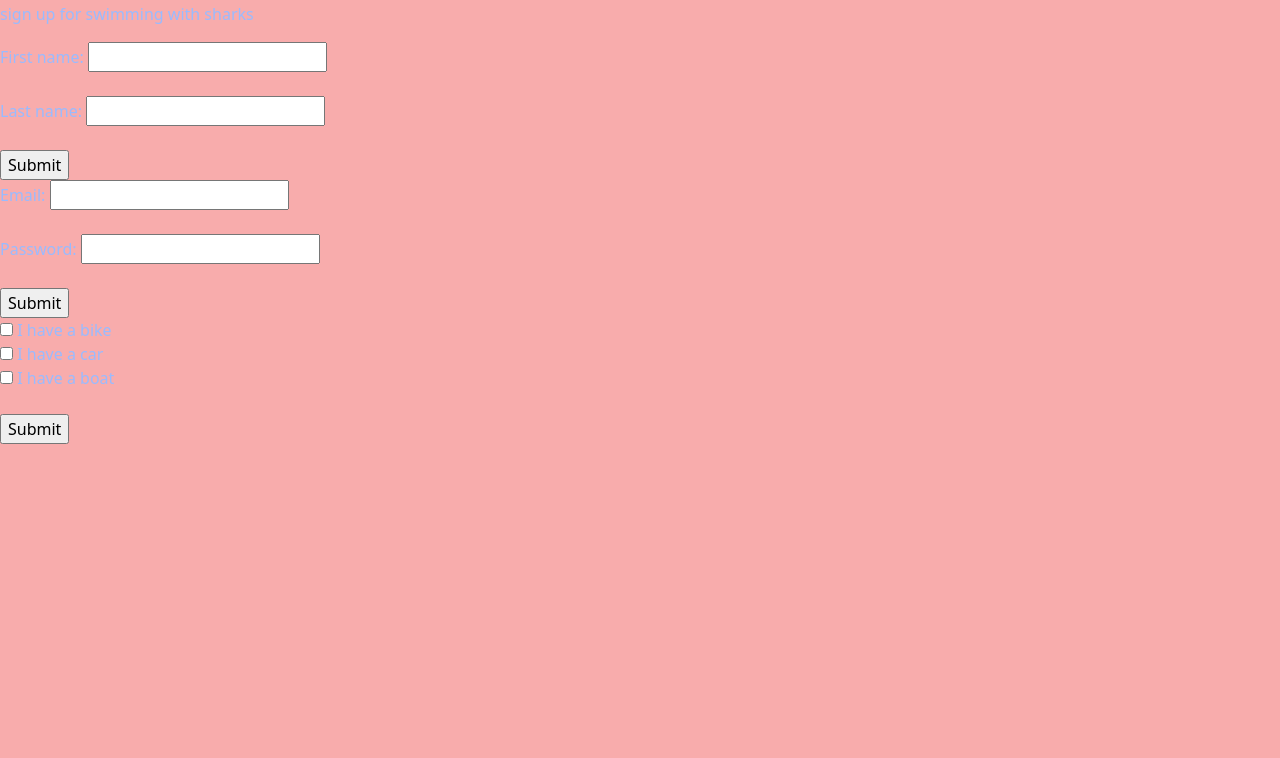
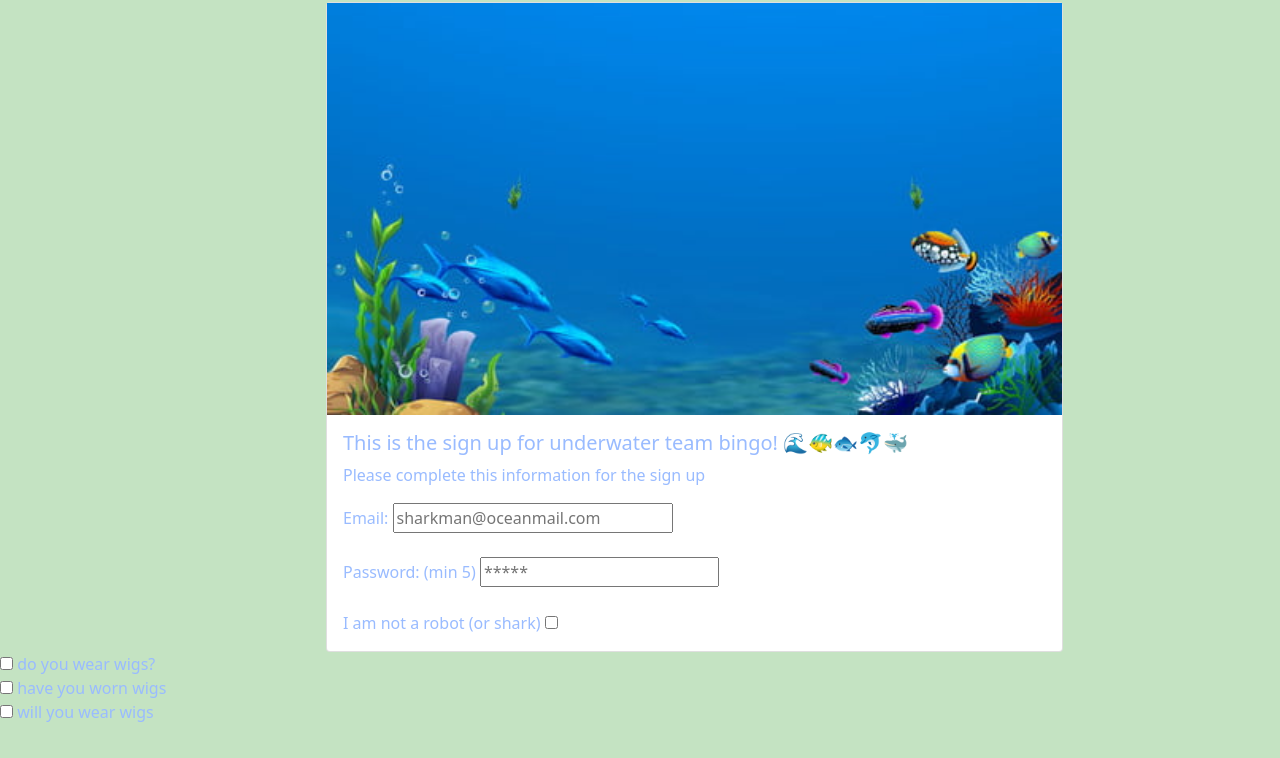
Before and after one commit to kwilliams31/Hotel-lab, a plain HTML site: page index.html in a window 1280 px wide. Shown: the part 42-800 px from the top of the page. Drawn offline with nearby package versions, Linux system fonts and the light colour scheme.

Commit message:
Add files via upload

```diff
--- a/index.html
+++ b/index.html
@@ -2,7 +2,7 @@
 <html lang="en" >
 <head>
   <meta charset="UTF-8">
-  <title>Golf-lab</title>
+  <title>Hotel-lab</title>
   <meta name="viewport" content="width=device-width, initial-scale=1"><link rel="stylesheet" href="https://cdnjs.cloudflare.com/ajax/libs/normalize/5.0.0/normalize.min.css">
 <link rel='stylesheet' href='https://cdnjs.cloudflare.com/ajax/libs/bootstrap/5.0.2/css/bootstrap.min.css'><link rel="stylesheet" href="./styles/style.css">
 
@@ -11,41 +11,46 @@
 
   <!--nav bar get bs5?-->
 <div class="topnav">
-  <a class="navbar-brand" >Hotel lab</a>
+  <a class="navbar-brand" >Kristina W</a>
   <a class="nav-link active" href=https://github.com/kwilliams31/Hotel-lab target="_blank">check out repo</a>
-<a class="nav-link active" href="" target="_blank" >Code Validation</a>
+<a class="nav-link active" href="https://validator.nu/?doc=https%3A%2F%2Fkwilliams31.github.io%2FHotel-lab%2F" target="_blank" >Code Validation</a>
 </div>
 
-<p>sign up for swimming with sharks</p>
-
-<form id="names">
-  <label for="fname" placeholder="Fname">First name: </label>
-  <input type="text" id="fname" name="fname"><br><br>
-  <label for="lname" placeholder="Lname">Last name: </label>
-  <input type="text" id="lname" name="lname"><br><br>
-  <input type="submit" value="Submit">
-</form>
-
-
-<form id="password">
-  <label for="email">Email:</label>
-  <input type="email" id="email" name="email"><br><br>
-  <label for="pwd">Password:</label>
-  <input type="password" id="pwd" name="pwd" minlength="8"><br><br>
-  <input type="submit">
-</form>
+<!--card with name input form-->
+<div class="row">
+<div class="col-md-7 offset-sm-3">
+<div class="card">
+  <img class="img-fluid" src="photos/underwater.jpg" alt="underwater with fish">
+  <div class="card-body">
+    <h5 class="card-title">This is the sign up for underwater team bingo! 🌊🐠🐟🐬🐳</h5>
+    <p class="card-text">Please complete this information for the sign up</p>
+    <!-- <a href="#" class="btn btn-primary">Go somewhere</a> -->
+    <!--form for inputting email and pasw-->
+    <form id="userInput">
+      <label for="email">Email:</label>
+      <input type="email" id="userEmail" name="email" placeholder="sharkman@oceanmail.com" required><br><br>
+      <label for="pwd">Password: (min 5)</label>
+      <input type="password" id="userPwd" name="pwd" minlength="5" placeholder="*****" required><br><br>
+      I am not a robot (or shark) <input type="checkbox" id="myCheck" onclick="myFunction()">
+      <input id = "submitButton" type="submit"style="display:none">
+    </form>
+    </form>
+  </div>
+</div>
+</div>
+</div>
 
 
 <form id="check">
-  <input type="checkbox" id="vehicle1" name="vehicle1" value="have you worn wigs">
-  <label for="vehicle1"> I have a bike</label><br>
-  <input type="checkbox" id="vehicle2" name="vehicle2" value="will you wear wigs">
-  <label for="vehicle2"> I have a car</label><br>
-  <input type="checkbox" id="vehicle3" name="vehicle3" value="Boat">
-  <label for="vehicle3"> I have a boat</label><br><br>
-  <input type="submit" value="Submit">
+  <input type="checkbox" id="vehicle1" name="vehicle1" value="value1">
+  <label for="vehicle1">do you wear wigs?</label><br>
+  <input type="checkbox" id="vehicle2" name="vehicle2" value="value2">
+  <label for="vehicle2">have you worn wigs</label><br>
+  <input type="checkbox" id="vehicle3" name="vehicle3" value="value3">
+  <label for="vehicle3">will you wear wigs</label><br><br>
+  <!-- <input type="submit" value="Submit"> -->
+
 </form>
-
 
 
 
--- a/scripts/script.js
+++ b/scripts/script.js
@@ -0,0 +1,29 @@
+//
+// checkbox
+function myFunction() {
+    // Get the checkbox
+    var checkBox = document.getElementById("myCheck");
+    // Get the output text
+    var text = document.getElementById("submitButton");
+
+    // If the checkbox is checked, display the output text
+    if (checkBox.checked == true) {
+      text.style.display = "block";
+    } else {
+      text.style.display = "none";
+    }
+  }
+
+
+// input value from submit bar
+  var el = document.getElementById("submitButton");
+
+// click event on that element, run named f/n
+el.addEventListener("click", displayuserEmail);
+
+function displayuserEmail() {
+  // grab the value of the user input
+  var elName = document.getElementById("userEmail");
+  //do something with it
+// need to put info somewhere??
+}
--- a/styles/style.css
+++ b/styles/style.css
@@ -1,10 +1,10 @@
 body{
-    background-color: #f8acac;
+    background-color: #c4e3c2;
     color: #99bbff;
 }
 
 .topnav {
-    background-color: #6B9056;
+    background-color: #8db377;
     overflow: hidden;
     margin-bottom: 5px;
   }
@@ -26,3 +26,16 @@ body{
   .navbar-brand{
     float: left;
   }
+
+  #userEmail {
+    width: 280px;
+   }
+
+  #Userpwd{
+    width: 198px;
+  }
+
+  #submitButton{
+    background-color: #859eca;
+    margin-top: 10px;
+  }
```
Also changed, not shown: photos/underwater.jpg (added).
